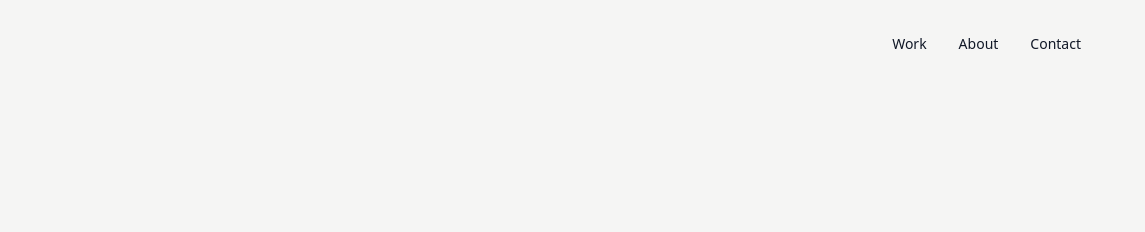
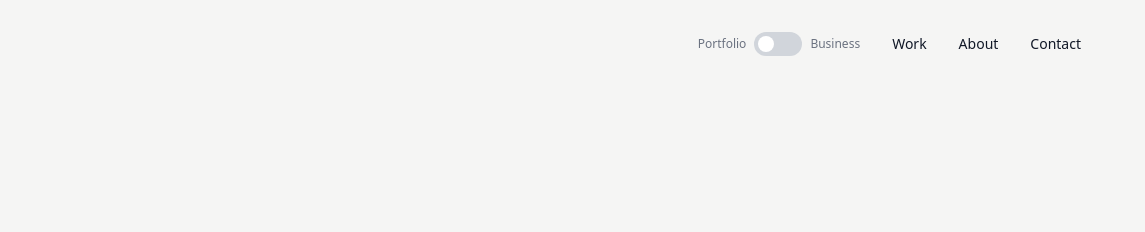
Before and after one commit to renabeeee/portfolio, a plain HTML site: page index.html in a window 1280 px wide. Shown: the top 232 px of the page, 135-1280 px from the left. Drawn offline with nearby package versions, Linux system fonts and the light colour scheme.

Commit message:
adds toggle to nav

```diff
--- a/index.html
+++ b/index.html
@@ -74,11 +74,24 @@
     <div class="text- font-medium tracking-tight">
       <img src="./images/sg-logo.png" alt="Campus app" class="h-8 md:h-10 w-auto" />
     </div>
+     <!-- ADD THIS TOGGLE -->
+  <div class="flex items-center gap-4">
+    <!-- Business Toggle -->
+    <div class="hidden md:flex items-center mr-4">
+      <span class="text-xs text-gray-500 mr-2">Portfolio</span>
+      <button id="business-toggle" class="relative w-12 h-6 bg-gray-300 rounded-full transition duration-300 focus:outline-none">
+        <div id="toggle-slider" class="absolute left-1 top-1 w-4 h-4 bg-white rounded-full transition-transform duration-300"></div>
+      </button>
+      <span class="text-xs text-gray-500 ml-2">Business</span>
+    </div>
+
+    <!-- Existing nav links -->
     <div class="hidden md:flex space-x-8 text-sm">
       <a href="#work" class="hover:opacity-60 transition">Work</a>
       <a href="#about" class="hover:opacity-60 transition">About</a>
       <a href="#contact" class="hover:opacity-60 transition">Contact</a>
     </div>
+
     <button id="mobile-menu-btn" class="md:hidden">
       <svg class="w-6 h-6" fill="none" stroke="currentColor" viewBox="0 0 24 24">
         <path stroke-linecap="round" stroke-linejoin="round" stroke-width="2" d="M4 6h16M4 12h16M4 18h16"></path>
```
